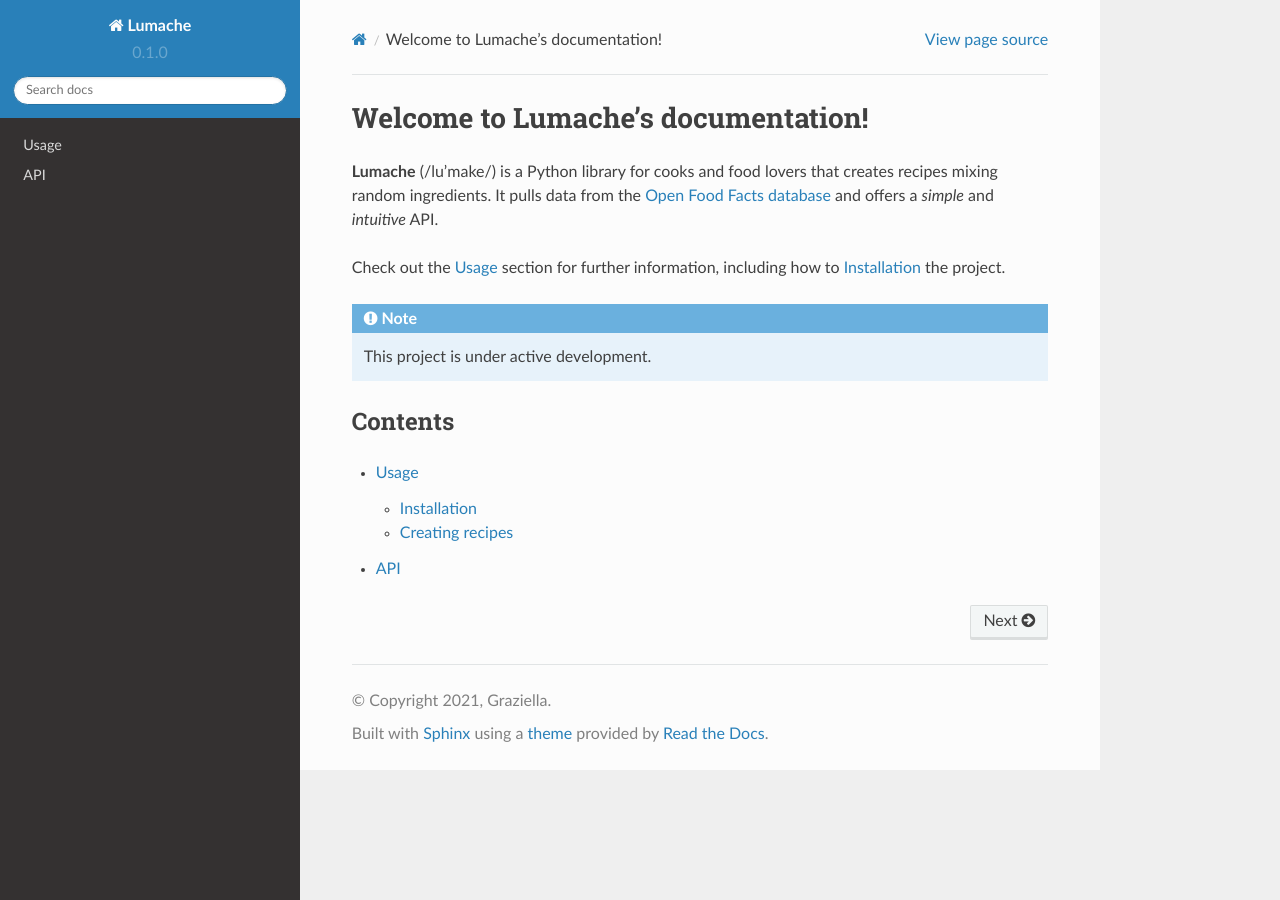
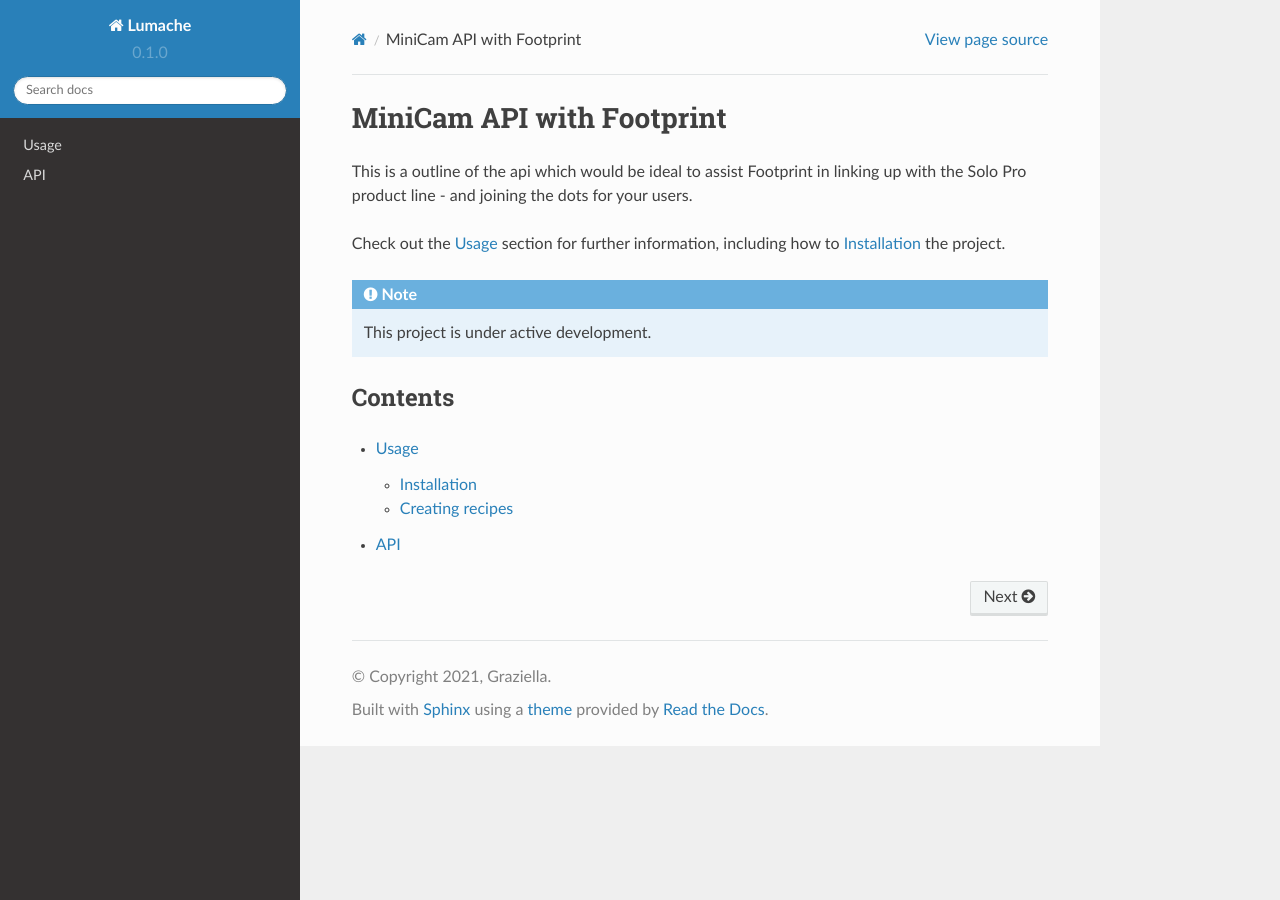
Before and after one commit to matthiscock/minicamapi, a Sphinx documentation site: the page built from docs/source/index.rst, in a window 1280 px wide. Built offline with Sphinx 7.4.7 and the Read the Docs theme 2.0.0, drawn with Linux system fonts in a browser that asks for light colours.

Commit message:
Update index.rst

```diff
--- a/docs/source/index.rst
+++ b/docs/source/index.rst
@@ -1,10 +1,7 @@
-Welcome to Lumache's documentation!
+MiniCam API with Footprint
 ===================================
 
-**Lumache** (/lu'make/) is a Python library for cooks and food lovers
-that creates recipes mixing random ingredients.
-It pulls data from the `Open Food Facts database <https://world.openfoodfacts.org/>`_
-and offers a *simple* and *intuitive* API.
+This is a outline of the api which would be ideal to assist Footprint in linking up with the Solo Pro product line - and joining the dots for your users.
 
 Check out the :doc:`usage` section for further information, including
 how to :ref:`installation` the project.
```
